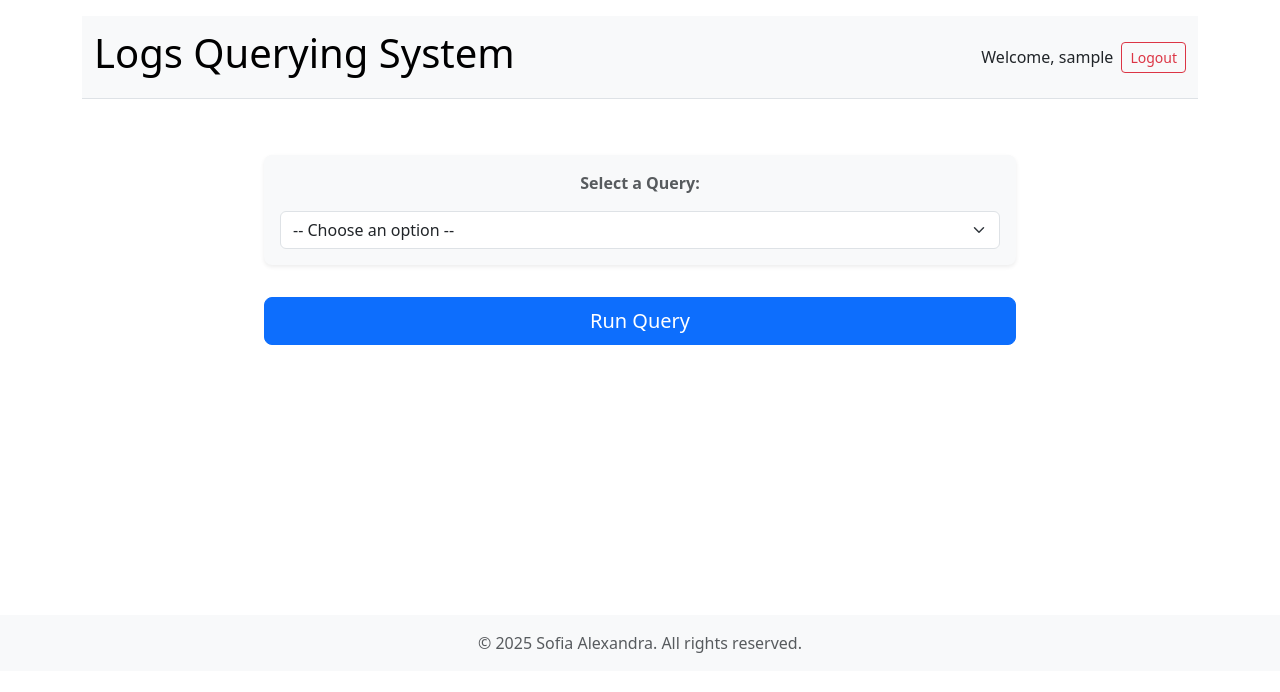
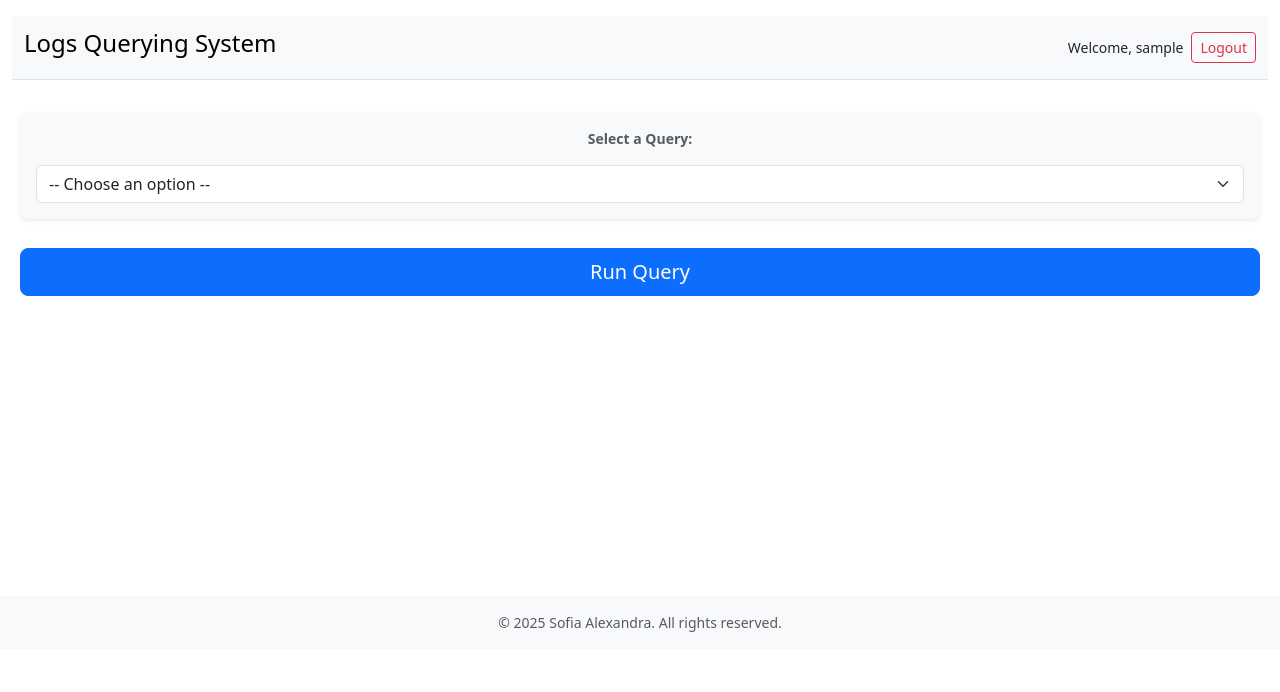
Before and after one commit to Alexandra-Sofia/log-db, a Django app: page / in a window 1280 px wide. Shown: the top 692 px of the page. Run offline with Django 4.2, Linux system fonts and the light colour scheme; the visitor is signed in with stand-in values (Sample User, id 1); some libraries are stand-ins or nearby versions.

Commit message:
webapp refinements

```diff
--- a/ui/helpers/queries.py
+++ b/ui/helpers/queries.py
@@ -97,6 +97,7 @@ QUERY_DICTIONARY = {
             "block_id": "required",
             "size_bytes": "required",
 
+            "optional": "optional",
             "remote_name": "optional",
             "auth_user": "optional",
             "resource": "optional",
@@ -106,6 +107,10 @@ QUERY_DICTIONARY = {
         },
         "storedProcedure": "fn_insert_log"
     },
+    "15": {
+        "title": "Find all the user queries in descending order",
+        "storedProcedure": "get_user_query_log"
+    }
 }
 
 def hasQuery(request):
--- a/ui/templates/ui/base.html
+++ b/ui/templates/ui/base.html
@@ -11,14 +11,31 @@
           integrity="sha384-QWTKZyjpPEjISv5WaRU9OFeRpok6YctnYmDr5pNlyT2bRjXh0JMhjY6hW+ALEwIH"
           crossorigin="anonymous">
     <style>
-        main {
+        h1 { font-size: 24px; }
+        body {
+            font-size: 14px;
+        }
+        .main {
             display: block;
             min-height: 500px;
-            padding: 40px 0 100px!important;
+            padding: 0px 20px 100px!important;
             text-align: center;
         }
         .js-param-wrapper {
-            margin: 10px auto;
+            margin: 5px auto!important;
+            position: relative;
+        }
+        .js-param-wrapper:not(.indicator)::before {
+            content: ""; /* Required for pseudo-elements */
+            position: absolute;
+            top: 5px;
+            left: 5px;
+            right: 5px;
+            bottom: 0px;
+            z-index: -1;
+            pointer-events: none;
+            background-color: #f1f1f1; /* Sets the background color */
+            border-radius: 8px;
         }
         .back-menu{
             text-align: left;
@@ -26,7 +43,7 @@
     </style>
 </head>
 <body class="">
-    <header class="container container-fluid py-3">
+    <header class="container-fluid py-3">
         <nav class="navbar navbar-expand-lg navbar-light bg-light border-bottom">
             <div class="container-fluid">
 
@@ -34,13 +51,6 @@
                     <h1>Logs Querying System</h1>
                 </a>
 
-                <button class="navbar-toggler" type="button" data-bs-toggle="collapse"
-                        data-bs-target="#navbarNav" aria-controls="navbarNav"
-                        aria-expanded="false" aria-label="Toggle navigation">
-                    <span class="navbar-toggler-icon"></span>
-                </button>
-
-                <div class="collapse navbar-collapse" id="navbarNav">
 
                     <div class="d-flex ms-auto">
                         {% if isUserAuthenticated %}
@@ -54,13 +64,12 @@
                         {% endif %}
                     </div>
 
-                </div>
             </div>
         </nav>
     </header>
-    <main class="container container-fluid">
+    <div class="main justify-content-center container-fluid py-3">
             {% block content %}{% endblock content %}
-    </main>
+    </div>
     <footer class="footer mt-auto py-3 bg-light">
         <div class="container text-center">
             <span class="text-muted">© 2025 Sofia Alexandra. All rights reserved.</span>
--- a/ui/templates/ui/queries.html
+++ b/ui/templates/ui/queries.html
@@ -3,11 +3,11 @@
 {% block content %}
 
 <div class="row justify-content-center">
-    <div class="col-lg-8 col-md-10">
+    <div class="py-3">
         <form id="query-form" method="POST" action="/askQuery" novalidate>
             {% csrf_token %}
 
-            <div class="d-flex align-items-center mb-4 p-3 bg-light rounded-3 shadow-sm">
+            <div class="align-items-center p-3 bg-light rounded-3 shadow-sm">
                 <div class="row g-3">
                     <label for="query-selector" class="form-label me-3 mb-0 text-muted fw-bold">Select a Query:</label>
                     <div class="col-md-12">
@@ -23,37 +23,26 @@
                     </div>
                 </div>
             </div>
-
+            <br/>
             <div id="dynamic-params-wrapper">
                 <div class="row g-3">
 
-                    <div id="time_range_container" class="col-md-6 js-param-wrapper collapse mb-4 p-3 rounded-3 ">
-                        <h5>Time Range Parameters</h5>
-                        <div class="row g-3">
-                            <div class="col-md-6">
-                                <label for="time_range-start" class="form-label">From Datetime</label>
-                                <input type="datetime-local"
-                                    class="form-control"
-                                    id="time_range-start"
-                                    name="start_time"
-                                    data-param-type="time_range">
-                                <div class="invalid-feedback">Please provide the starting date and time.</div>
-                            </div>
-                            <div class="col-md-6">
-                                <label for="time_range-end" class="form-label">To Datetime</label>
-                                <input type="datetime-local"
-                                    class="form-control"
-                                    id="time_range-end"
-                                    name="end_time"
-                                    data-param-type="time_range">
-                                <div class="invalid-feedback">Please provide the ending date and time.</div>
-                            </div>
-                        </div>
+                    <div id="log_type_container" class="col-md-6 js-param-wrapper collapse mb-4 p-3 rounded-3">
+                        <label for="log_type-select" class="form-label">Log Type</label>
+                        <select class="form-select"
+                                id="log_type-select"
+                                name="log_type"
+                                data-param-type="log_type">
+
+                            <option value="" selected>-- Select a Log Type --</option>
+                            <option value="ACCESS">ACCESS</option>
+                            <option value="HDFS_DATAXCEIVER">HDFS_DATAXCEIVER</option>
+                            <option value="HDFS_NAMESYSTEM">HDFS_NAMESYSTEM</option>
+                        </select>
+                        <div class="invalid-feedback">A specific log type string is required.</div>
                     </div>
 
                     <div id="action_type_container" class="col-md-6 js-param-wrapper collapse mb-4 p-3 rounded-3">
-                        <h5>Action Type Parameter</h5>
-
                         <label for="action_type-select" class="form-label">Action Type</label>
                         <select class="form-select"
                                 id="action_type-select"
@@ -236,96 +305,13 @@
                             placeholder="e.g., "
                             data-param-type="user_agent">
                         <div class="invalid-feedback">
-                            A user_agent is required.
+                            A user agent is required.
                         </div>
                     </div>
 
-                    <div id="version_container" class="col-md-6 js-param-wrapper collapse mb-4 p-3 rounded-3">
-                        <h5>Version Parameter</h5>
-                        <label for="version-input" class="form-label">Firefox version</label>
-                        <input type="text"
-                            class="form-control"
-                            id="version-input"
-                            name="version"
-                            placeholder="e.g., 6.0"
-                            data-param-type="version">
-                        <div class="invalid-feedback">
-                            A Mozilla Firefox version is required.
-                        </div>
-                    </div>
-
-                    <div id="size_bytes_container" class="col-md-6 js-param-wrapper collapse mb-4 p-3 rounded-3">
-                        <h5>Size (Bytes) Parameter</h5>
-                        <label for="size_bytes-input" class="form-label">Minimum Size (Bytes)</label>
-                        <input type="number"
-                            class="form-control"
-                            id="size_bytes-input"
-                            name="size_bytes"
-                            placeholder="e.g., 1024"
-                            data-param-type="size_bytes">
-                        <div class="invalid-feedback">
-                            A minimum size in bytes (number) is required.
-                        </div>
-                    </div>
-
-                    <div id="timestamp_container" class="col-md-6 js-param-wrapper collapse mb-4 p-3 rounded-3">
-                        <h5>Specific Timestamp</h5>
-                        <label for="timestamp-input" class="form-label">Specific Date & Time</label>
-                        <input type="datetime-local"
-                            class="form-control"
-                            id="timestamp-input"
-                            name="specific_timestamp"
-                            data-param-type="timestamp">
-                        <div class="invalid-feedback">
-                            Please select a specific date and time for the query.
-                        </div>
-                    </div>
-                    <div id="log_type_container" class="col-md-6 js-param-wrapper collapse mb-4 p-3 rounded-3">
-                        <h5>Log Type Parameter</h5>
-                        <label for="log_type-select" class="form-label">Log Type</label>
-                        <select class="form-select"
-                                id="log_type-select"
-                                name="log_type"
-                                data-param-type="log_type">
-
-                            <option value="" selected>-- Select a Log Type --</option>
-                            <option value="ACCESS">ACCESS</option>
-                            <option value="HDFS_DATAXCEIVER">HDFS_DATAXCEIVER</option>
-                            <option value="HDFS_NAMESYSTEM">HDFS_NAMESYSTEM</option>
-                        </select>
-                        <div class="invalid-feedback">A specific log type string is required.</div>
-                    </div>
-
-                    <div id="source_ip_container" class="col-md-6 js-param-wrapper collapse mb-4 p-3 rounded-3">
-                        <h5>Source IP Address</h5>
-                        <label for="source_ip-input" class="form-label">Source IP</label>
-                        <input type="text"
-                            class="form-control"
-                            id="source_ip-input"
-                            name="source_ip"
-                            placeholder="e.g., 192.168.1.10"
-                            data-param-type="source_ip">
-                        <div class="invalid-feedback">
-                            A valid source IP address is required.
-                        </div>
-                    </div>
-
-                    <div id="destination_ip_container" class="col-md-6 js-param-wrapper collapse mb-4 p-3 rounded-3">
-                        <h5>Destination IP Address</h5>
-                        <label for="destination_ip-input" class="form-label">Destination IP</label>
-                        <input type="text"
-                            class="form-control"
-                            id="destination_ip-input"
-                            name="destination_ip"
-                            placeholder="e.g., 8.8.8.8"
-                            data-param-type="destination_ip">
-                        <div class="invalid-feedback">
-                            A valid destination IP address is required.
-                        </div>
-                    </div>
                 </div>
 
-                <div id="no_params_container" class="js-param-wrapper collapse mb-4 p-3 alert alert-info">
+                <div id="no_params_container" class="col-md-6 js-param-wrapper collapse mb-4 p-3 alert alert-info">
                     No specific parameters are required for this query type.
                 </div>
 
```
Also changed, not shown: other parts of ui/templates/ui/queries.html (+94 -14 lines), ui/helpers/db.py (+11 -3 lines), ui/templates/ui/results.html (+6 -3 lines).
